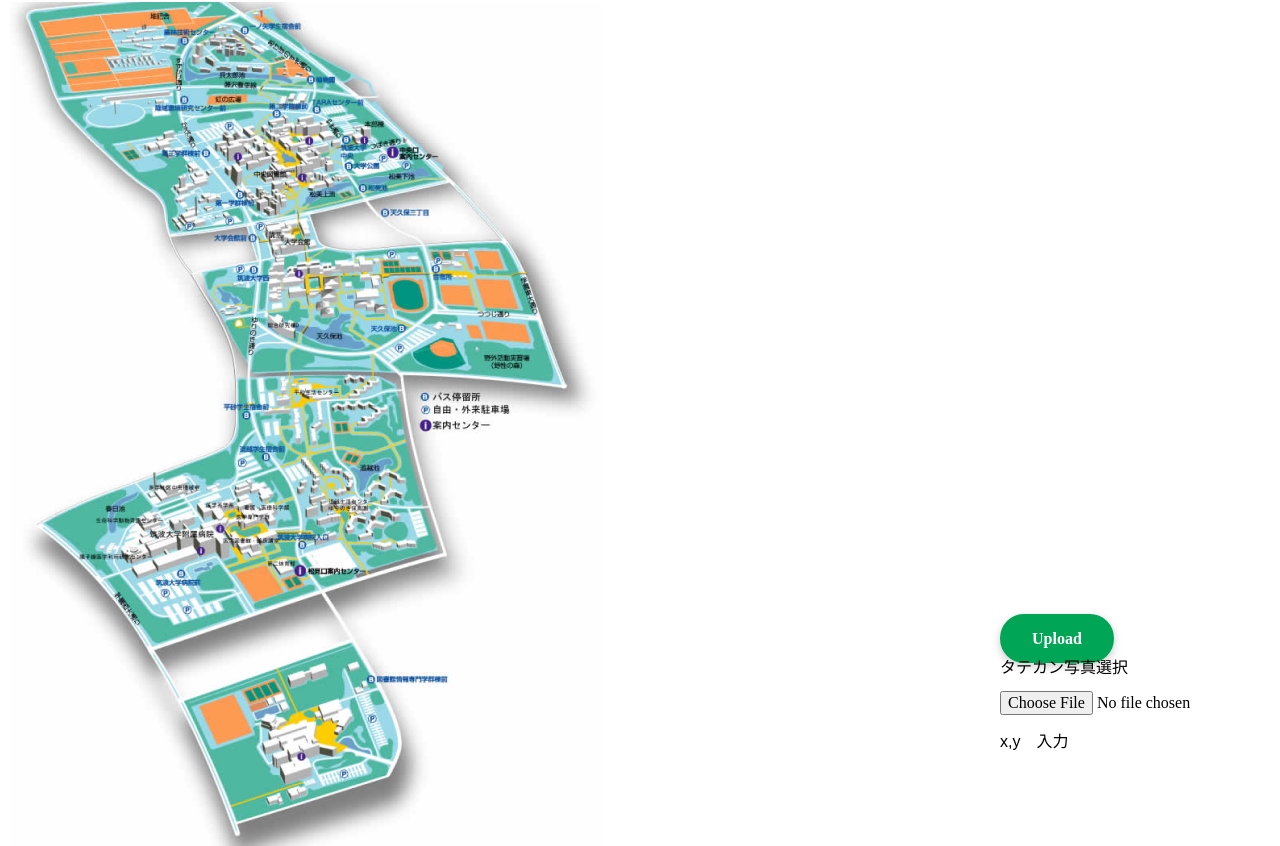
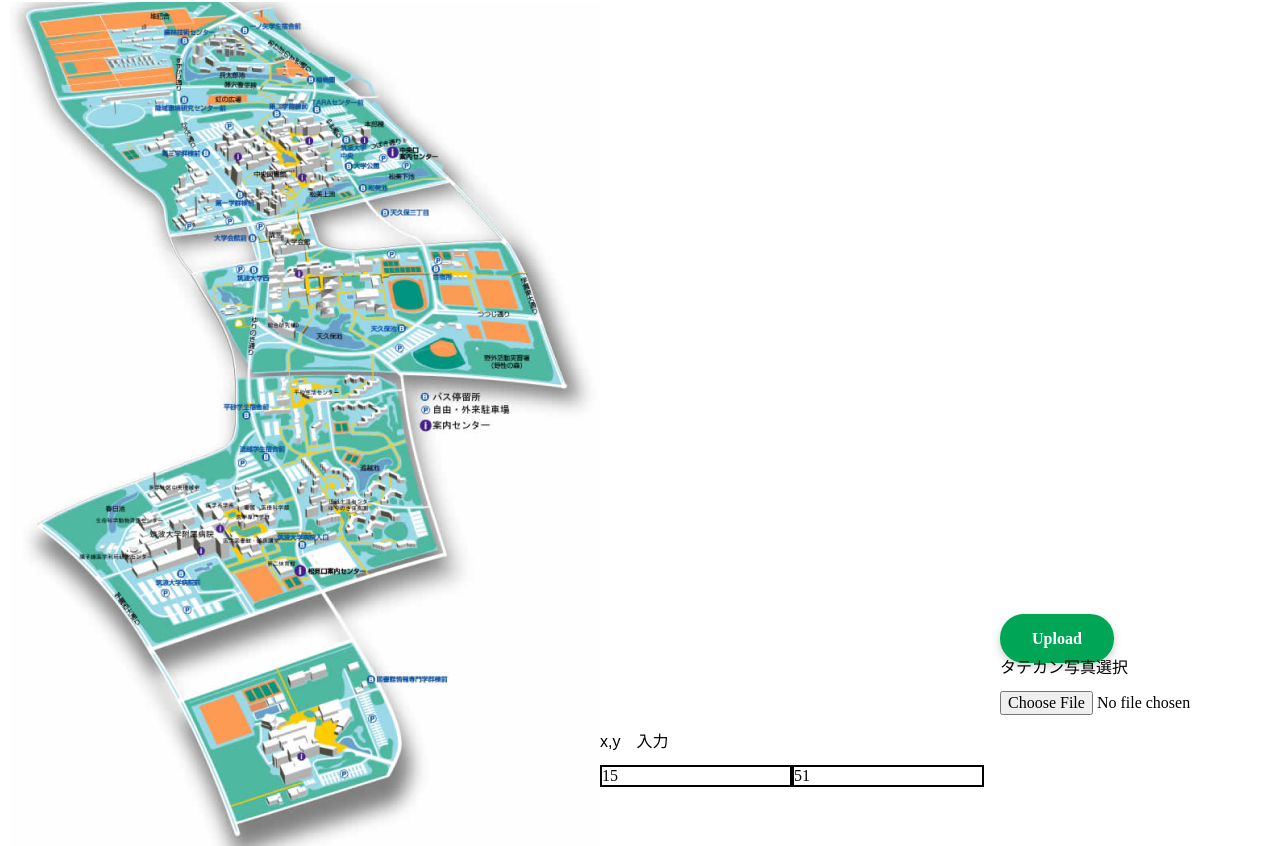
Before and after one commit to angeleru1128/tatekan, a Nuxt app: page / in a window 1280 px wide. Shown: the part 178-1024 px from the top of the page. Built offline with nearby package versions, Linux system fonts and the light colour scheme.

Commit message:
feature/ayaka/detail変更

```diff
--- a/components/detailInput.vue
+++ b/components/detailInput.vue
@@ -1,7 +1,10 @@
 <template>
  <div>
   <label for="xy">x,y　入力</label>
-  <input type="text" id="xy" name="xy">
+  <input type="number" name="number" max="50" value="15">
+  <input type="number" name="number" max="50" value="51">
+
+
  </div>
 </template>
 
@@ -14,15 +17,27 @@ export default {
 
 
 
-<style>
+<style scoped>
 .label {
     color: #000000;
     font: 1rem 'Fira Sans', sans-serif;
 }
 
-.xy {
+input {
     border: 2px solid #000000;
     width: 15%;
 }
 
+
+label,
+input {
+  margin: .4rem 0;
+  color: #000000;
+  position: relative;
+  left: 600px;
+  bottom: 40px;
+}
+
+
+
 </style>
```
